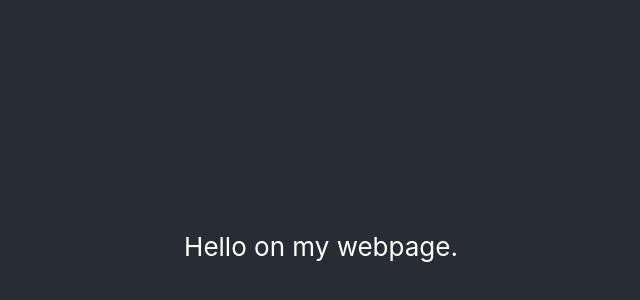
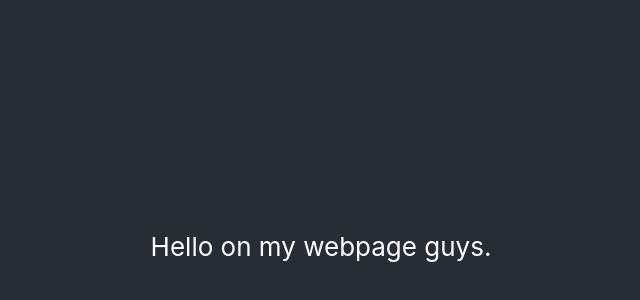
Before and after one commit to Zoltw/zoltw-personal-webpage, a React app: page / in a window 1280 px wide. Shown: the part 154-454 px from the top of the page, without its empty margins (319-959 px from the left). Built offline with nearby package versions, Linux system fonts and the light colour scheme.

Commit message:
improved dev env

```diff
--- a/package.json
+++ b/package.json
@@ -1,7 +1,7 @@
 {
   "name": "zoltw-webpage",
   "version": "1.0.0",
-  "description": "",
+  "description": "my personal webpage",
   "main": "index.tsx",
   "scripts": {
     "build": "esbuild src/index.tsx --bundle --minify --sourcemap --outfile=public/dist/bundle.js",
@@ -9,7 +9,7 @@
   },
   "keywords": [],
   "author": "zoltw",
-  "license": "ISC",
+  "license": "MIT",
   "dependencies": {
     "@typescript-eslint/eslint-plugin": "^5.53.0",
     "@typescript-eslint/parser": "^5.53.0",
--- a/run.js
+++ b/run.js
@@ -34,7 +34,7 @@ function runBuild() {
     // sourcemap: 'development' === env
   }).catch((err) => {
     console.log(err);
-    process.exit(1);
+    // process.exit(1);
   });
 }
 
--- a/src/App.tsx
+++ b/src/App.tsx
@@ -1,16 +1,12 @@
 import React from 'react';
 import './App.css';
 
-function App() {
+export default function App(): JSX.Element {
   return (
     <div className="App">
       <header className="AppHeader">
-        <p>
-          Hello on my webpage.
-        </p>
+        <p>Hello on my webpage guys.</p>
       </header>
     </div>
   );
 }
-
-export default App;
```
Also changed, not shown: tsconfig.json (+13 -2 lines).
